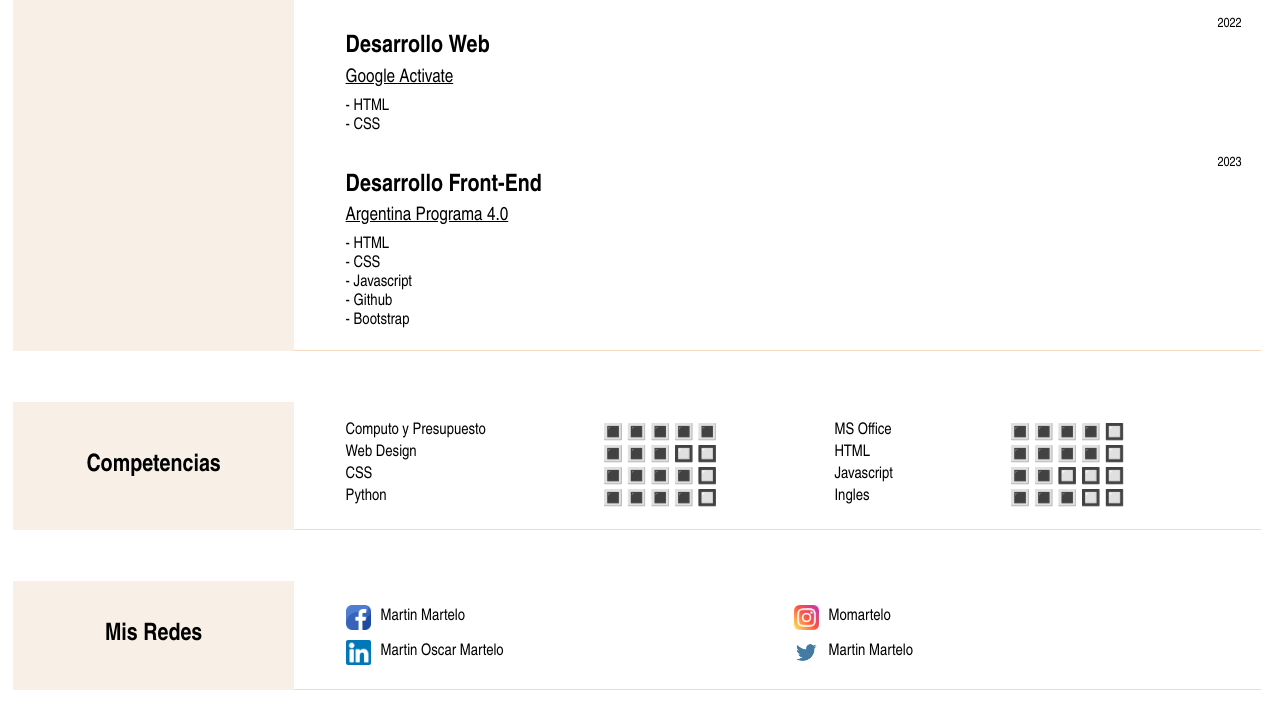
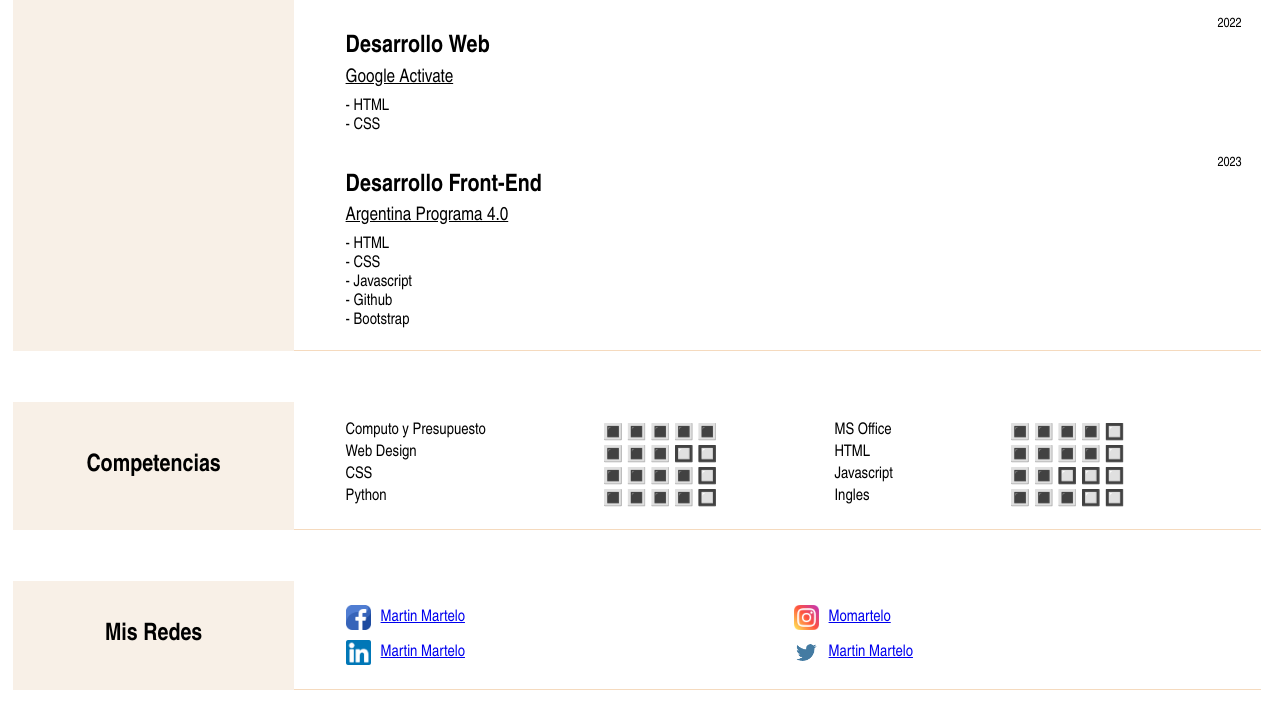
Before and after one commit to momartelo/Trabajo_practico, a plain HTML site: page index.html in a window 1280 px wide. Shown: the part 1963-2691 px from the top of the page. Drawn offline with Linux system fonts and the light colour scheme.

Commit message:
arreglos

```diff
--- a/index.html
+++ b/index.html
@@ -99,8 +99,6 @@
 
         </div>
 
-
-
         <div id="contenedorformacion">
             <div id="tituloformacion">
                 <p>Formacion</p>
@@ -199,22 +197,16 @@
             </div>
             <div id="misredes">
                 <img src="img/facebook.png" alt="Logo Facebook" width="25px" >
-                <p>Martin Martelo</p>
-                <!-- https://www.facebook.com/martin.martelo -->
+                <a href="https://www.facebook.com/martin.martelo">Martin Martelo</a>
                 <img src="img/instagram.png" alt="Logo Instagram" width="25px" >
-                <p>Momartelo</p>
-                <!-- https://www.instagram.com/momartelo/?hl=es -->
+                <a href="https://www.instagram.com/momartelo/?hl=es">Momartelo</a>
                 <img src="img/Linkedin.png" alt="Logo Linkedin" width="25px" >
-                <p>Martin Oscar Martelo</p>
-                <!-- linkedin.com/in/martin-martelo-804367247 -->
+                <a href="https://www.linkedin.com/in/martin-martelo-804367247">Martin Martelo</a>
                 <img src="img/twitter-logo-48.png" alt="Logo Twitter" width="25px" >
-                <p>Martin Martelo</p>
-
+                <a href="https://www.twitter.com">Martin Martelo</a>
             </div>
 
         </div>
-
-
 
     </main>
     <footer id="contenedorfooter">
@@ -237,16 +229,5 @@
         </article>
     </footer>
 
-
-
-
-
-
-
-
-
-
-
 </body>
-
 </html>
```
Also changed, not shown: contacto.html (+0 -2 lines).
